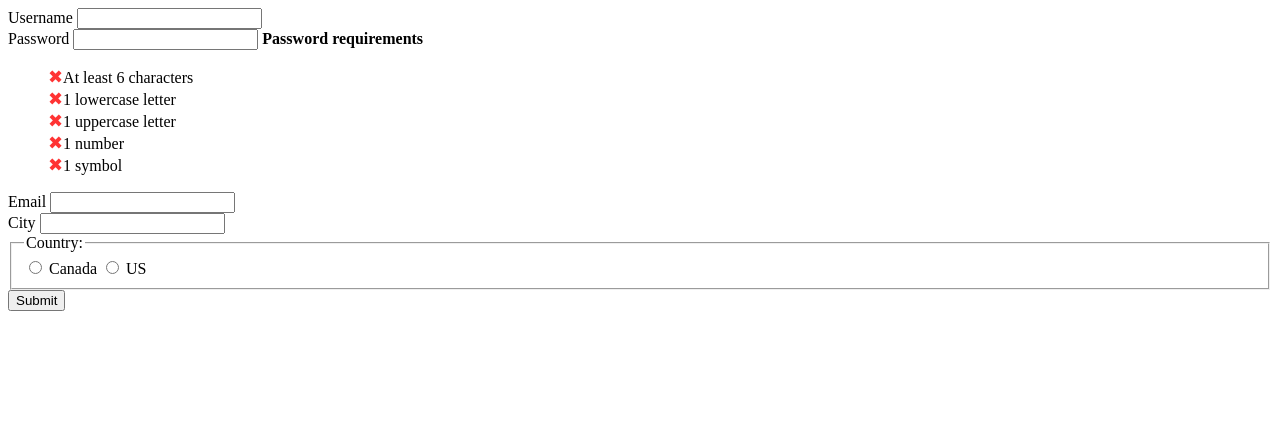
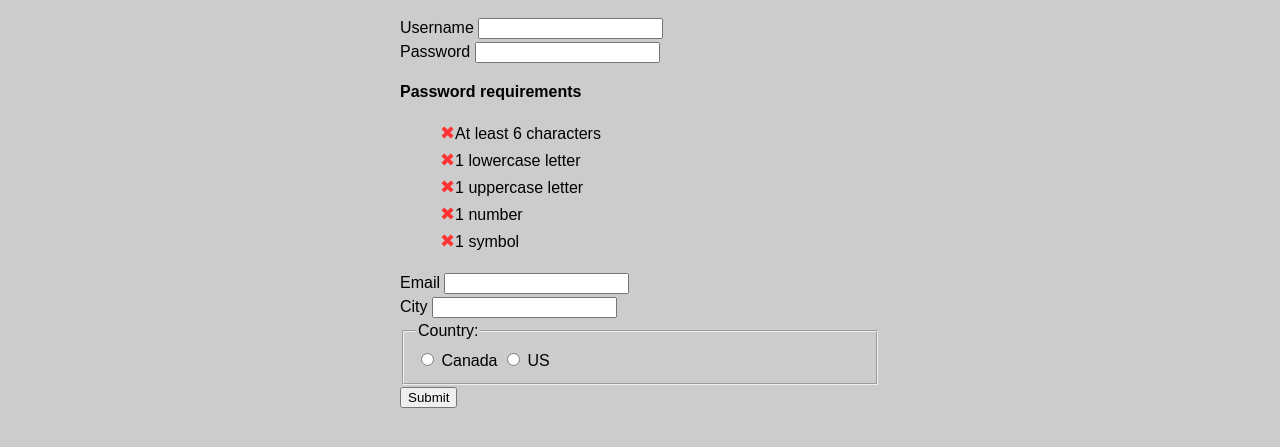
Before and after one commit to SueW/assignments, a PHP site: page / in a window 1280 px wide. Shown: the top 447 px of the page. Run offline with PHP 8.4, Linux system fonts and the light colour scheme; some libraries are stand-ins or nearby versions.

Commit message:
added css

```diff
--- a/mtm1526/assignment-5/canada.html
+++ b/mtm1526/assignment-5/canada.html
@@ -1,4 +1,4 @@
-<div>
+<div class="prov">
 	<label for="province">Province</label>
 	<select id="province" name="province">
 		<option>Alberta</option>
@@ -17,7 +17,7 @@
 	</select>
 </div>
 
-<div>
+<div class="postal">
 	<label for="postal-code">Postal Code</label>
 	<input id="postal-code" name="postal-code" required>
 </div>
--- a/mtm1526/assignment-5/css/general.css
+++ b/mtm1526/assignment-5/css/general.css
@@ -1,5 +1,16 @@
 @charset "utf-8";
 /* CSS Document */
+
+html {
+	background-color:#CCC;
+	font: normal 100%/1.5 sans-serif;
+}
+
+body {
+	margin: 0 auto;
+	padding-top: 1em;
+	width: 30em;
+}
 
 .user-available, .email-available, .city-available {
 	font-size: 1.125em;
@@ -40,3 +51,7 @@
 	color: #090;
 	content: "✔";
 }
+
+.require {
+	padding-top:1em;
+}
--- a/mtm1526/assignment-5/index.html
+++ b/mtm1526/assignment-5/index.html
@@ -19,7 +19,7 @@
 		<div>
 			<label for="password">Password</label>
 			<input type="password" id="password" name="password" required>
-			<strong>Password requirements</strong>
+			<div class="require"><strong>Password requirements</strong></div>
 			<ul class="pass-reqs">
 				<li class="pass-length">At least 6 characters</li>
 				<li class="pass-lower">1 lowercase letter</li>
--- a/mtm1526/assignment-5/us.html
+++ b/mtm1526/assignment-5/us.html
@@ -1,4 +1,4 @@
-<div>
+<div class="states">
 	<label for="state">State</label>
 	<select id="state" name="state">
 		<option>New York</option>
@@ -9,7 +9,7 @@
 	</select>
 </div>
 
-<div>
+<div class="zip">
 	<label for="zip-code">Zip Code</label>
 	<input id="zip-code" name="zip-code" required>
 </div>
```
